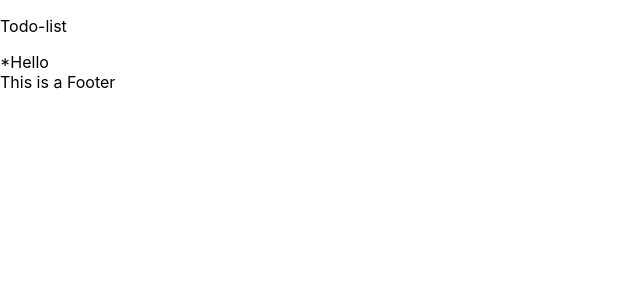
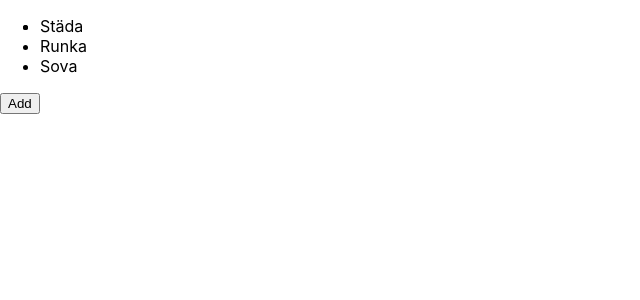
Before and after one commit to Lolauus/todo-app, a React (Create React App) app: page / in a window 1280 px wide. Shown: the top 300 px of the page, without its empty margins (0-640 px from the left). Built offline with nearby package versions, Linux system fonts and the light colour scheme.

Commit message:
Changed some shit

```diff
--- a/src/App.js
+++ b/src/App.js
@@ -1,13 +1,15 @@
-import "./Styling/App.css";
-import Header from "./Components/layout/Header";
-import Footer from "./Components/layout/Footer";
-import Main from "./Components/layout/Main";
+import ToDoList from "./Components/todos/ToDoList";
+import { useState } from "react";
 function App() {
+  const [items, setItems] = useState([
+    { title: "Städa" },
+    { title: "Runka" },
+    { title: "Sova" },
+  ]);
   return (
     <div className="App">
-      <Header />
-      <Main />
-      <Footer />
+      <ToDoList tasks={items} />
+      <button>Add</button>
     </div>
   );
 }
--- a/src/Components/layout/Main.js
+++ b/src/Components/layout/Main.js
@@ -1,9 +1,9 @@
-import ToDoitem from "../todos/ToDoItem";
+import ToDoList from "../todos/ToDoList";
 
 function Main() {
   return (
     <div>
-      <ToDoitem text="Hello" completed={false} important={true} />
+      <ToDoList text="Hello" completed={false} important={true} />
     </div>
   );
 }
--- a/src/Components/todos/ToDoItem.js
+++ /dev/null
@@ -1,10 +0,0 @@
-import "../../Styling/ToDoItem.css";
-function ToDoitem({ text, completed, important }) {
-  return (
-    <div className={completed ? "completed" : ""}>
-      {important ? "*" : ""}
-      {text}{" "}
-    </div>
-  );
-}
-export default ToDoitem;
--- /dev/null
+++ b/src/Components/todos/ToDoList.js
@@ -0,0 +1,17 @@
+import "../../Styling/ToDoList.css";
+
+function ToDoList({ tasks }) {
+  const test = tasks.map((n) => <li>{n.title}</li>);
+  return (
+    <div>
+      <ul>
+        {/* {tasks.map((todo) =>
+          <li>{todo.title}</li>
+        )} */}
+        <li>{test}</li>
+      </ul>
+    </div>
+  );
+}
+
+export default ToDoList;
```
Also changed, not shown: src/Styling/ToDoList.css (renamed from src/Styling/ToDoItem.css).
